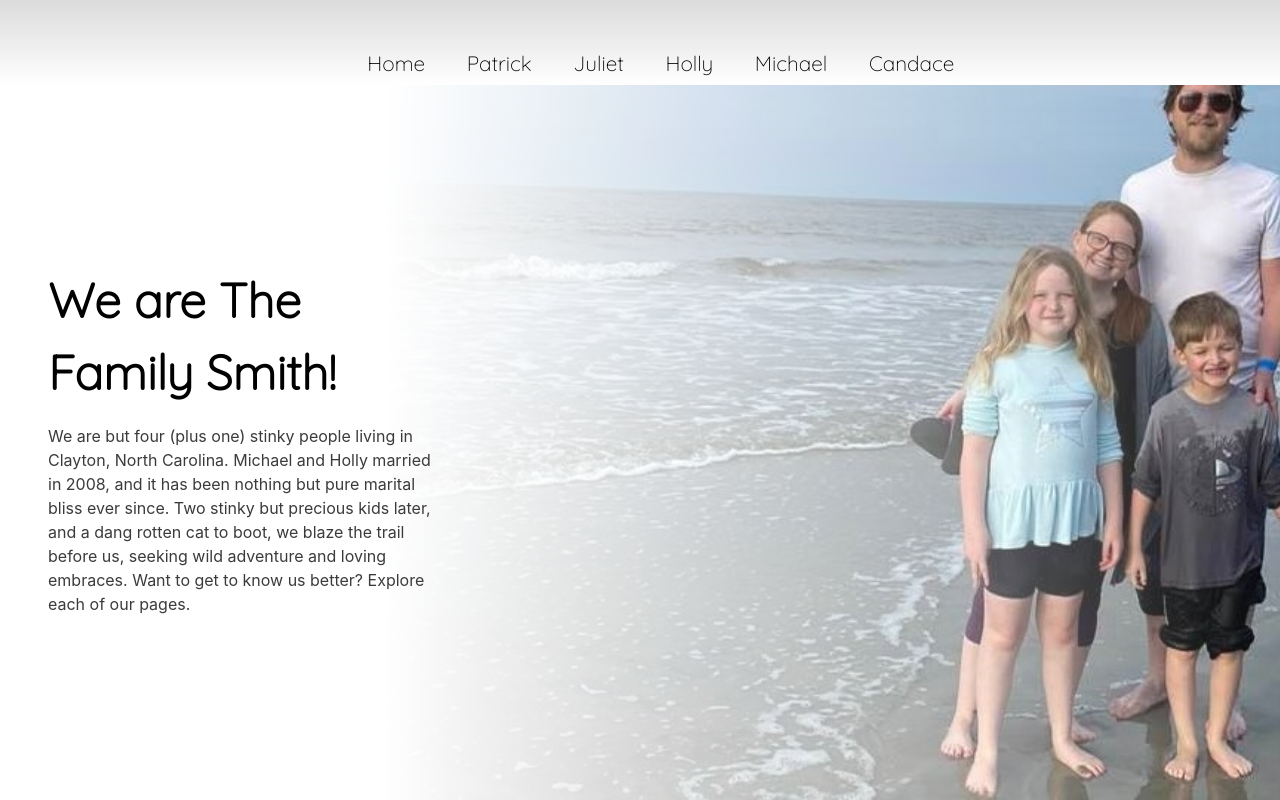
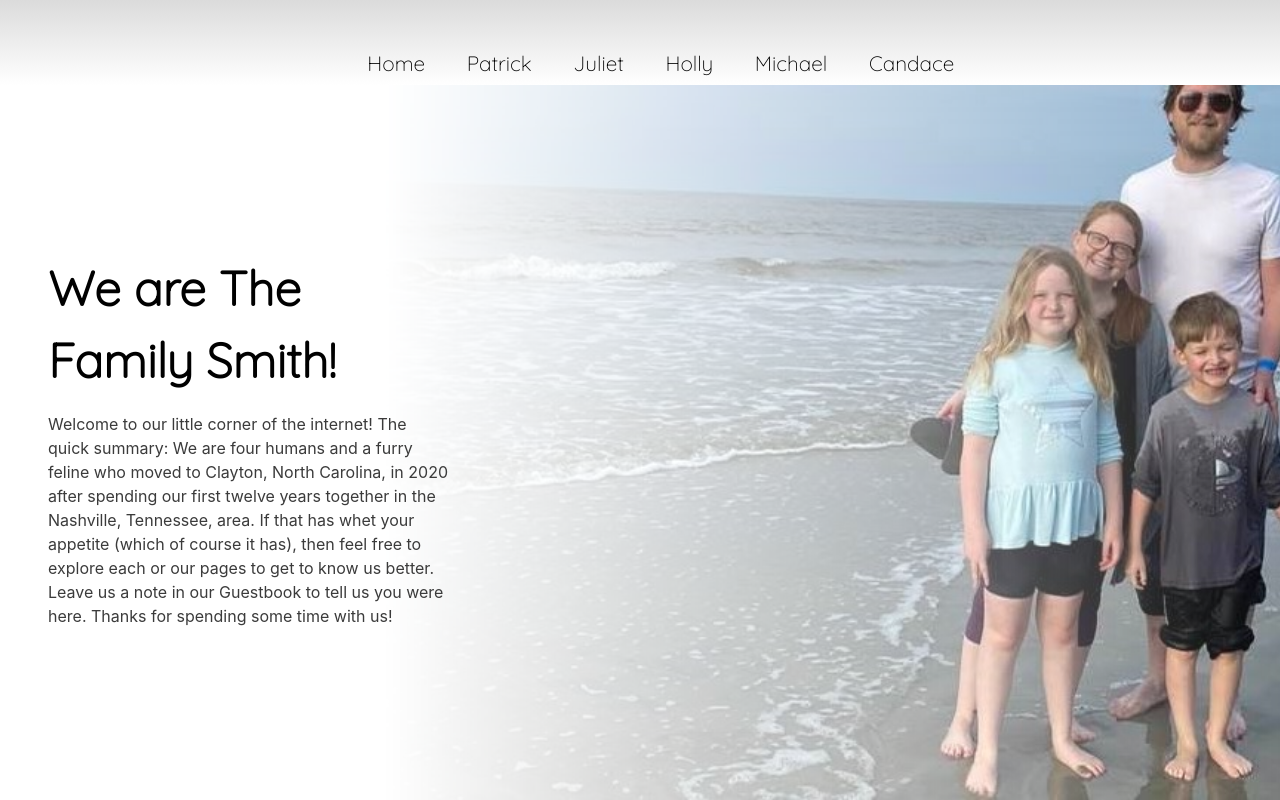
Before and after one commit to theprattler/the-family-smith, a React (Create React App) app: page / in a window 1280 px wide. Built offline with nearby package versions, Linux system fonts and the light colour scheme.

Commit message:
added new text to homepage

```diff
--- a/src/components/Home/index.js
+++ b/src/components/Home/index.js
@@ -43,7 +43,7 @@ function Home() {
         </div>
         <div>
           <p className='home-p'>
-            We are but four (plus one) stinky people living in Clayton, North Carolina. Michael and Holly married in 2008, and it has been nothing but pure marital bliss ever since. Two stinky but precious kids later, and a dang rotten cat to boot, we blaze the trail before us, seeking wild adventure and loving embraces. Want to get to know us better? Explore each of our pages.
+            Welcome to our little corner of the internet! The quick summary: We are four humans and a furry feline who moved to Clayton, North Carolina, in 2020 after spending our first twelve years together in the Nashville, Tennessee, area. If that has whet your appetite (which of course it has), then feel free to explore each or our pages to get to know us better. Leave us a note in our Guestbook to tell us you were here. Thanks for spending some time with us!
           </p>
         </div>
       </div>
--- a/src/components/Patrick/index.js
+++ b/src/components/Patrick/index.js
@@ -43,7 +43,7 @@ function Patrick() {
         </div>
         <div>
           <p className='patrick-p'>
-            Patrick was born in Nashville, Tennessee. From an early age he was interested in putting things together, whether they were puzzles, Lincoln Logs, Duplos, and eventually Legos. He spent some time taking karate where he was acknowledged by his instructors for his encouragement of his classmates. He is currently in a bowling league and has discovered an interest in baseball. If you spend any time with him he will be happy to discuss all sorts of things with you: weather phenomenon and the instruments used to observe them, world flags, global EAS alarms, and <i>Harry Potter</i> characters, among other things.
+            Patrick was born in Nashville, Tennessee. From an early age he was interested in putting things together, whether they were puzzles, Lincoln Logs, Duplos, marble runs, and eventually Legos. He spent some time taking karate where he was acknowledged by his instructors for his encouragement of his classmates. He is currently in a bowling league and has discovered an interest in baseball. If you spend any time with him he will be happy to discuss all sorts of things with you: weather phenomenon and the instruments used to observe them, world flags, global EAS alarms, and <i>Harry Potter</i> characters, among other things.
             <br/>
             <br/>
             If you get a chance to, ask Holly about Patrick's "booze" story.
```
